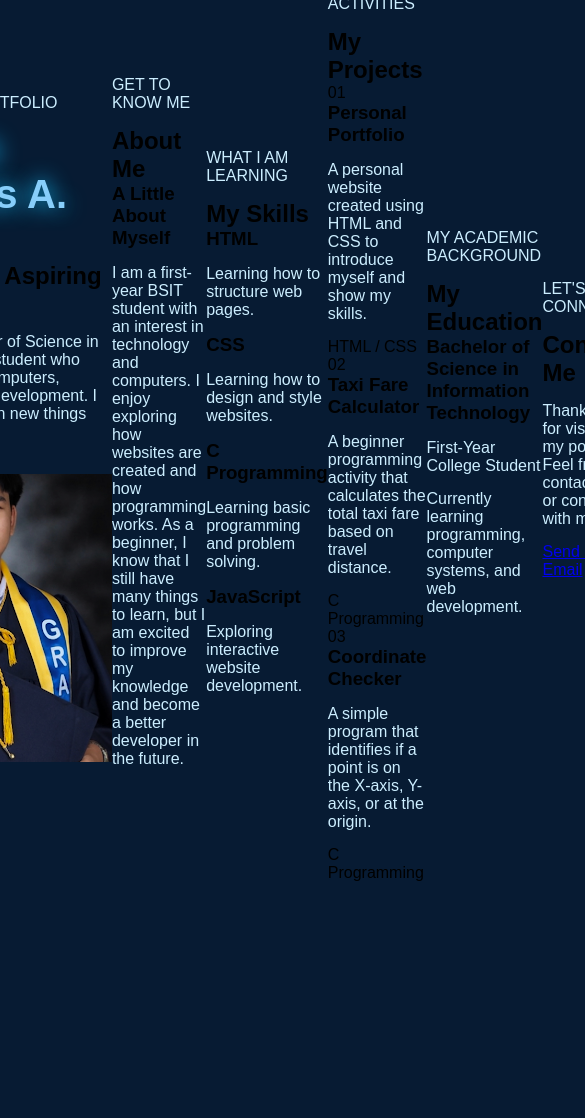
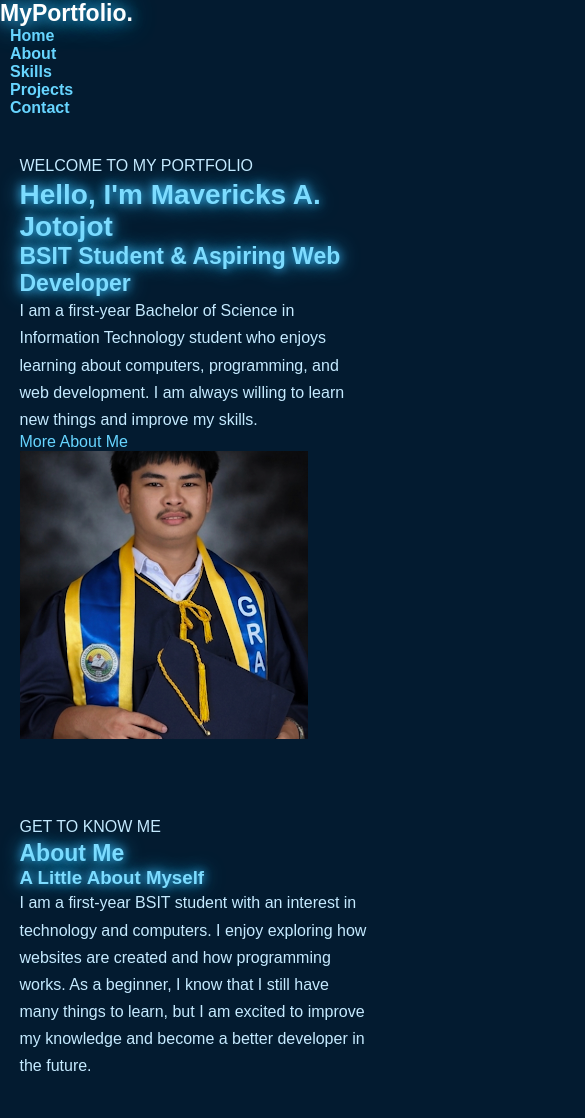
Before and after one commit to MaveJotojot/mavericks_portfolio-website5, a plain HTML site: page index.html in a window 390 px wide. Shown: the top 1118 px of the page, 585 px wide, since content can reach past the window. Before the commit the page ends 882 px from the top, so only its background shows below. Drawn offline with Linux system fonts and the light colour scheme.

Commit message:
Update stylecss.css

```diff
--- a/stylecss.css
+++ b/stylecss.css
@@ -1,90 +1,160 @@
+
+/* ===== GENERAL STYLE ===== */
 * {
     margin: 0;
     padding: 0;
     box-sizing: border-box;
+    scroll-behavior: smooth;
 }
 
 body {
-    height: 100vh;
-    display: flex;
-    justify-content: center;
-    align-items: center;
-    background: #071b33;
+    background: #031b30;
+    color: #d8f3ff;
     font-family: Arial, sans-serif;
+    overflow-x: hidden;
 }
 
-.container {
-    text-align: center;
-    padding: 50px;
-    border-radius: 20px;
-    background: #102d4d;
-    box-shadow: 0 0 30px #4db8ff;
-    animation: fadeIn 2s ease;
+/* ===== HEADINGS ===== */
+h1, h2, h3 {
+    color: #7ddcff;
+    text-shadow: 0 0 10px #38bdf8,
+                 0 0 20px #38bdf8;
+    transition: 0.4s ease;
 }
 
-h1 {
-    color: #87cefa;
-    font-size: 40px;
-    animation: glow 2s infinite alternate;
+h1:hover, h2:hover, h3:hover {
+    color: #ffffff;
+    text-shadow: 0 0 15px #38bdf8,
+                 0 0 30px #38bdf8;
 }
 
+/* ===== PARAGRAPHS ===== */
 p {
-    color: #cceeff;
-    margin: 15px 0;
+    color: #c5eaff;
+    line-height: 1.7;
 }
 
+/* ===== LINKS ===== */
+a {
+    color: #67d5ff;
+    text-decoration: none;
+    transition: 0.4s ease;
+}
+
+a:hover {
+    color: #ffffff;
+    text-shadow: 0 0 12px #38bdf8;
+}
+
+/* ===== SECTIONS ===== */
+section {
+    padding: 60px 8%;
+    animation: fadeUp 1s ease both;
+}
+
+/* ===== CARDS ===== */
+.card, .project-card, .skill-card {
+    background: #082b47;
+    border: 1px solid #38bdf8;
+    border-radius: 15px;
+    padding: 20px;
+    box-shadow: 0 0 10px #38bdf833;
+    transition: 0.4s ease;
+}
+
+.card:hover,
+.project-card:hover,
+.skill-card:hover {
+    transform: translateY(-10px);
+    box-shadow: 0 0 15px #38bdf8,
+                0 0 30px #38bdf866;
+}
+
+/* ===== BUTTONS ===== */
 button {
-    padding: 12px 30px;
+    background: #38bdf8;
+    color: #031b30;
     border: none;
+    padding: 12px 25px;
     border-radius: 25px;
-    background: #66ccff;
-    color: #071b33;
     font-weight: bold;
     cursor: pointer;
-    transition: 0.4s;
+    transition: 0.4s ease;
 }
 
 button:hover {
-    background: white;
-    box-shadow: 0 0 20px #66ccff;
-    transform: scale(1.1);
+    background: #ffffff;
+    box-shadow: 0 0 15px #38bdf8,
+                0 0 30px #38bdf8;
+    transform: scale(1.08);
 }
 
-.glow-circle {
-    width: 80px;
-    height: 80px;
-    background: #87cefa;
-    border-radius: 50%;
-    margin: 0 auto 25px;
-    box-shadow: 0 0 20px #66ccff;
-    animation: float 3s ease-in-out infinite;
+/* ===== PROFILE IMAGE ===== */
+img {
+    max-width: 100%;
+    transition: 0.4s ease;
 }
 
-@keyframes glow {
-    from {
-        text-shadow: 0 0 5px #66ccff;
-    }
-    to {
-        text-shadow: 0 0 25px #00bfff;
-    }
+.profile img {
+    border: 3px solid #38bdf8;
+    border-radius: 15px;
+    box-shadow: 0 0 15px #38bdf8;
+    animation: floating 3s ease-in-out infinite;
 }
 
-@keyframes float {
-    0%, 100% {
-        transform: translateY(0);
-    }
-    50% {
-        transform: translateY(-20px);
-    }
+/* ===== NAVIGATION ===== */
+nav a {
+    margin: 10px;
+    font-weight: bold;
+    transition: 0.3s ease;
 }
 
-@keyframes fadeIn {
+nav a:hover {
+    color: #ffffff;
+    text-shadow: 0 0 15px #38bdf8;
+}
+
+/* ===== ANIMATIONS ===== */
+@keyframes fadeUp {
     from {
         opacity: 0;
-        transform: translateY(30px);
+        transform: translateY(40px);
     }
     to {
         opacity: 1;
         transform: translateY(0);
     }
 }
+
+@keyframes floating {
+    0%, 100% {
+        transform: translateY(0);
+    }
+    50% {
+        transform: translateY(-10px);
+    }
+}
+
+/* ===== RESPONSIVE DESIGN ===== */
+@media (max-width: 768px) {
+    section {
+        padding: 35px 5%;
+    }
+
+    h1 {
+        font-size: 28px;
+    }
+
+    h2 {
+        font-size: 23px;
+    }
+
+    .container,
+    .row {
+        flex-wrap: wrap;
+    }
+
+    .card, .project-card, .skill-card {
+        width: 100%;
+    }
+}
```
